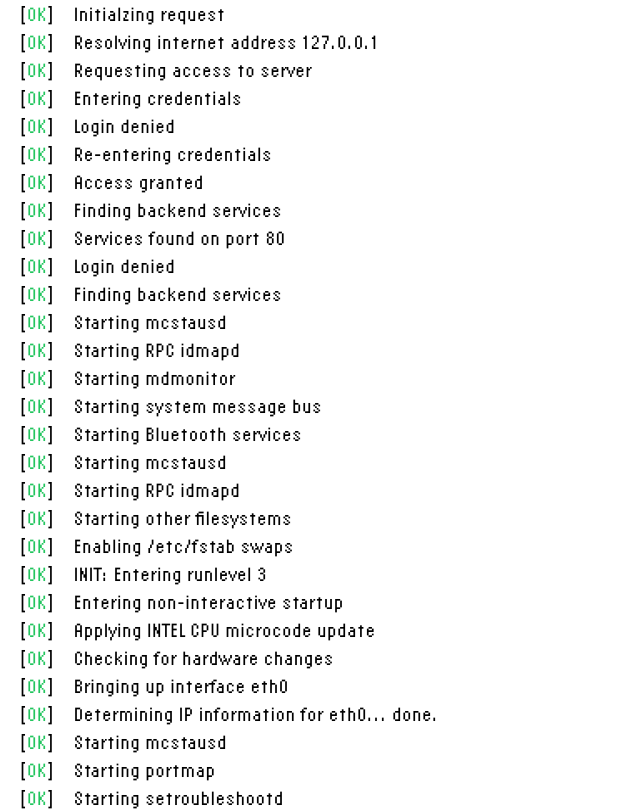
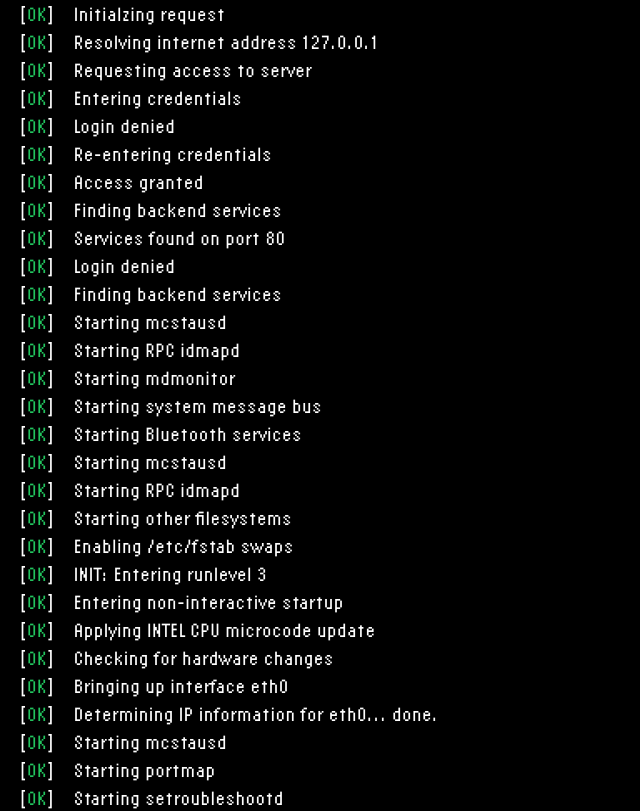
Before and after one commit to aarasawa/aarasawa.dev, a Next.js app: page / in a window 1280 px wide. Shown: the top 811 px of the page, without its empty margins (0-640 px from the left). Built offline with nearby package versions, Linux system fonts and the light colour scheme.

Commit message:
Fixed preloader background changes on light mode

```diff
--- a/app/components/Preloader/preloader.tsx
+++ b/app/components/Preloader/preloader.tsx
@@ -175,7 +175,9 @@ function Preloader() {
   }, [count, delay, AddLog, CreateLog, strings.length]);
 
   return (
-    <div id="preloader" className="text-xl">
+    <div className="min-h-screen bg-black text-white">
+      <div id="preloader" className="text-xl">
+      </div>
     </div>
   );
 };
```
